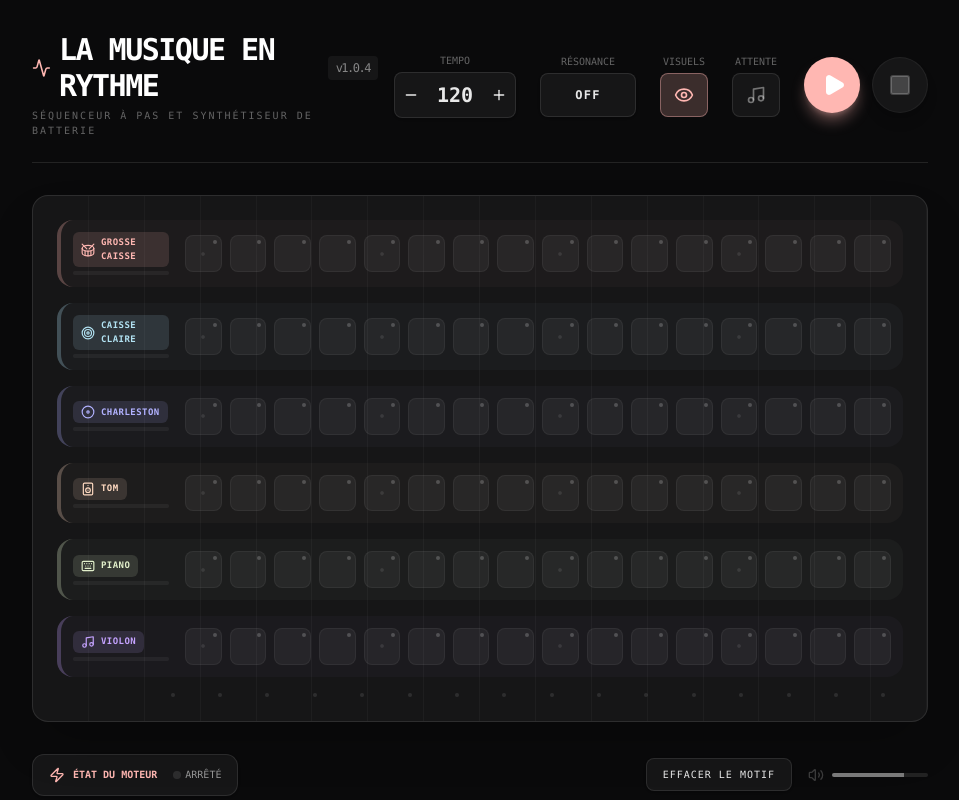
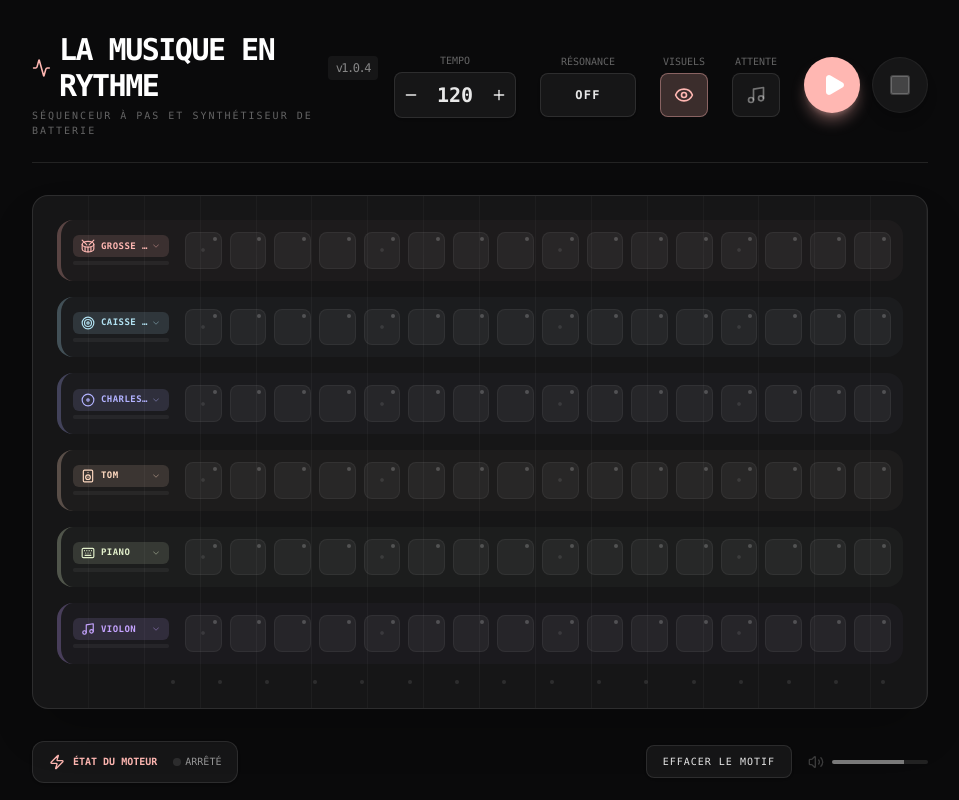
Before and after one commit to sozkesenedwina/Apmusic, a React (Vite) app: page / in a window 1280 px wide. Shown: the top 800 px of the page, without its empty margins (160-1119 px from the left). Built offline with nearby package versions, Linux system fonts and the light colour scheme.

Commit message:
feat: Add instrument selection dropdown to tracks
Introduces a new UI element allowing users to change the instrument assigned to each track within the sequencer. This enhances the flexibility and sonic palette of La Musique en Rythme.

```diff
--- a/src/App.tsx
+++ b/src/App.tsx
@@ -4,7 +4,7 @@
  */
 
 import React, { useState, useEffect, useRef, useCallback } from 'react';
-import { Play, Square, Plus, Minus, Volume2, Activity, Zap, Circle, Drum, Keyboard, Music, Disc, Speaker, Target, Eye, EyeOff } from 'lucide-react';
+import { Play, Square, Plus, Minus, Volume2, Activity, Zap, Circle, Drum, Keyboard, Music, Disc, Speaker, Target, Eye, EyeOff, ChevronDown } from 'lucide-react';
 import { motion, AnimatePresence } from 'motion/react';
 
 // --- Types ---
@@ -352,6 +352,7 @@ export default function App() {
   const [waitingMode, setWaitingMode] = useState(false);
   const [currentStep, setCurrentStep] = useState(-1);
   const [visualNotes, setVisualNotes] = useState<VisualNote[]>([]);
+  const [activeDropdown, setActiveDropdown] = useState<number | null>(null);
 
   // Update resonance in engine
   useEffect(() => {
@@ -472,6 +473,24 @@ export default function App() {
       ...t,
       steps: t.steps.map(() => ({ active: false }))
     })));
+  };
+
+  const changeTrackInstrument = (trackIndex: number, newInstrumentId: InstrumentType) => {
+    const newConfig = TRACKS_CONFIG.find(c => c.id === newInstrumentId);
+    if (!newConfig) return;
+
+    setTracks(prev => {
+      const newTracks = [...prev];
+      newTracks[trackIndex] = {
+        ...newTracks[trackIndex],
+        id: newConfig.id,
+        name: newConfig.name,
+        color: newConfig.color,
+        icon: newConfig.icon,
+      };
+      return newTracks;
+    });
+    setActiveDropdown(null);
   };
 
   return (
@@ -635,6 +654,10 @@ export default function App() {
 
       {/* Main Grid */}
       <div className="w-full max-w-4xl bg-white/5 p-6 rounded-2xl border border-white/10 shadow-2xl relative overflow-hidden">
+        {activeDropdown !== null && (
+          <div className="fixed inset-0 z-40" onClick={() => setActiveDropdown(null)} />
+        )}
+
         {/* Decorative background lines */}
         <div className="absolute inset-0 opacity-[0.03] pointer-events-none">
           <div className="grid grid-cols-16 h-full w-full">
@@ -654,14 +677,44 @@ export default function App() {
                 borderLeft: `4px solid ${track.color}44` // Colored left border
               }}
             >
-              <div className="w-24 flex flex-col items-start">
-                <div
-                  className="px-2 py-1 rounded-md mb-1 flex items-center gap-1.5"
+              <div className="w-24 flex flex-col items-start relative z-50">
+                <button
+                  onClick={() => setActiveDropdown(activeDropdown === trackIdx ? null : trackIdx)}
+                  className="px-2 py-1 rounded-md mb-1 flex items-center justify-between w-full hover:opacity-80 transition-opacity"
                   style={{ backgroundColor: `${track.color}22` }}
+                  title="Changer d'instrument"
                 >
-                  <span style={{ color: track.color }}>{track.icon}</span>
-                  <span className="text-[9px] font-black uppercase tracking-wider" style={{ color: track.color }}>{track.name}</span>
-                </div>
+                  <div className="flex items-center gap-1.5 overflow-hidden">
+                    <span style={{ color: track.color }} className="shrink-0">{track.icon}</span>
+                    <span className="text-[9px] font-black uppercase tracking-wider truncate" style={{ color: track.color }}>{track.name}</span>
+                  </div>
+                  <ChevronDown size={10} style={{ color: track.color }} className="shrink-0 opacity-50" />
+                </button>
+
+                {/* Dropdown Menu */}
+                <AnimatePresence>
+                  {activeDropdown === trackIdx && (
+                    <motion.div
+                      initial={{ opacity: 0, y: -10 }}
+                      animate={{ opacity: 1, y: 0 }}
+                      exit={{ opacity: 0, y: -10 }}
+                      transition={{ duration: 0.15 }}
+                      className="absolute top-full left-0 mt-1 w-40 bg-[#1A1A1C] border border-white/10 rounded-lg shadow-2xl overflow-hidden"
+                    >
+                      {TRACKS_CONFIG.map(config => (
+                        <button
+                          key={config.id}
+                          onClick={() => changeTrackInstrument(trackIdx, config.id)}
+                          className={`w-full px-3 py-2 flex items-center gap-2 hover:bg-white/5 transition-colors text-left ${track.id === config.id ? 'bg-white/5' : ''}`}
+                        >
+                          <span style={{ color: config.color }}>{config.icon}</span>
+                          <span className="text-[10px] font-bold uppercase tracking-wider text-white/80">{config.name}</span>
+                        </button>
+                      ))}
+                    </motion.div>
+                  )}
+                </AnimatePresence>
+
                 <div className="w-full h-1 bg-white/5 rounded-full overflow-hidden">
                   <motion.div
                     className="h-full"
```
